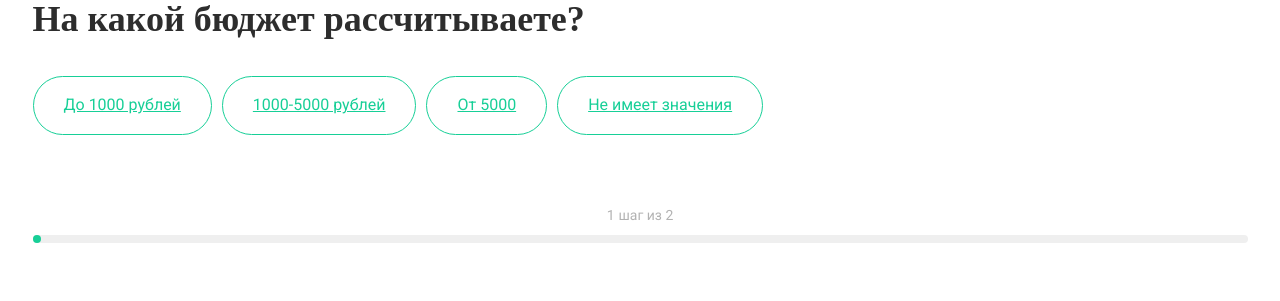
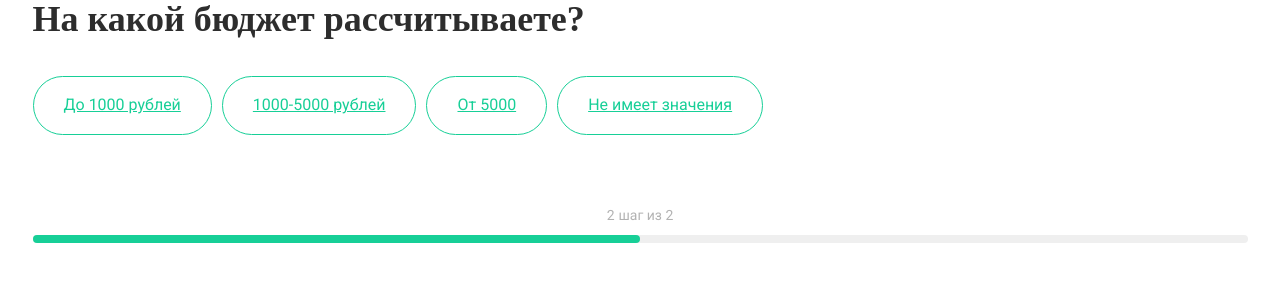
Before and after one commit to redkrayn/project_prime_flower_shop, a Django app: page /quiz-step/ in a window 1280 px wide. Shown: the part 299-600 px from the top of the page. Run offline with Django 5.2, Linux system fonts and the light colour scheme; parts of the project's set-up code (start-up, migrations or seed data) failed here and were passed over; some web fonts are replaced.

Commit message:
Fix quiz progress bar

```diff
--- a/core/templates/quiz-step.html
+++ b/core/templates/quiz-step.html
@@ -40,12 +40,12 @@
                     </div>
                     <div class="quiz__progress">
                         <div class="quiz__progress_step">
-                            <span class="quiz__progress_num">1</span>
+                            <span class="quiz__progress_num">2</span>
                             <span class="quiz__progress_in"> шаг из </span>
                             <span class="quiz__progress_num">2</span>
                         </div>
                         <div class="quiz__progress_line">
-                            <div class="quiz__progress_lineActive"></div>
+                            <div class="quiz__progress_lineActive" style="width: 50%;"></div>
                         </div>
                     </div>
                 </div>
```
